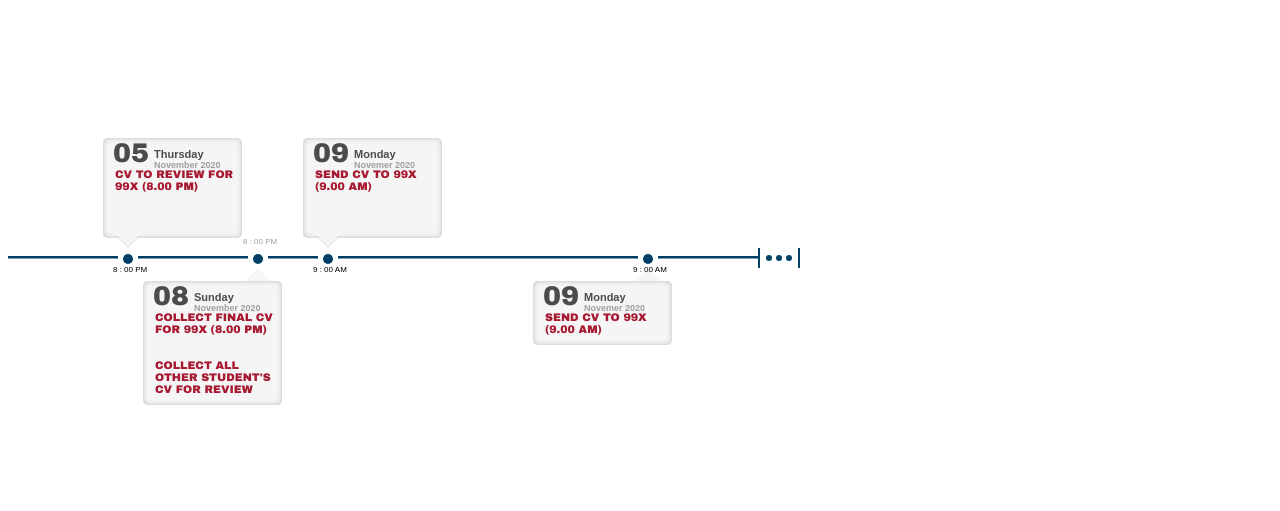
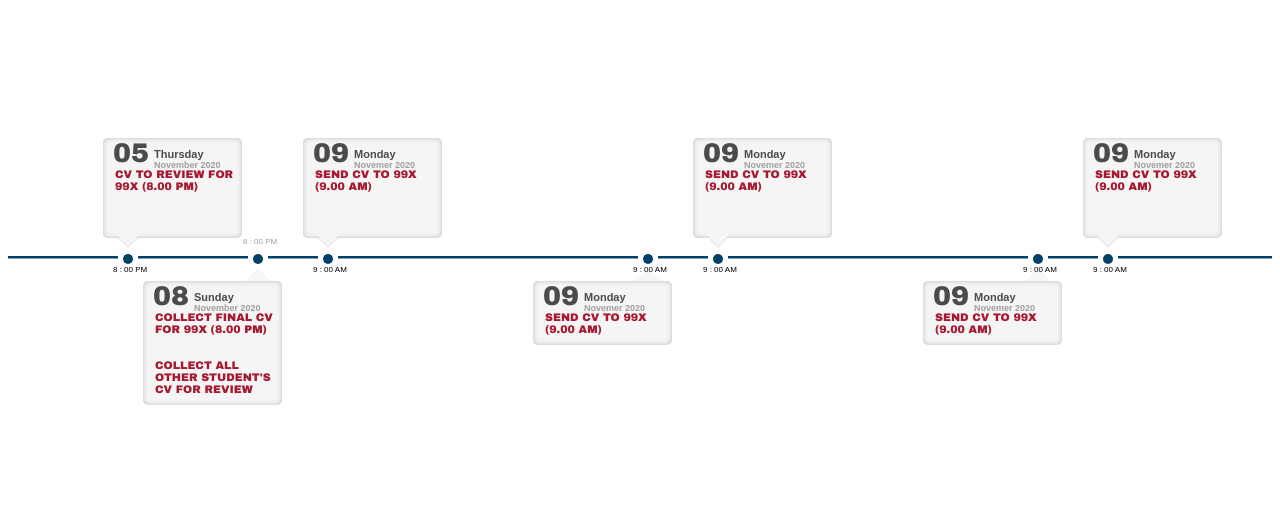
Before and after one commit to INTECS-UoM/careerfair_deadlines, a plain HTML site: page index.html in a window 1280 px wide. Drawn offline with Linux system fonts and the light colour scheme.

Commit message:
scrol test

```diff
--- a/index.html
+++ b/index.html
@@ -7,6 +7,7 @@
 
 <body>
 
+  <div style="display:inline-block;width:100%;overflow-x:scroll;">
   <div class="Timeline">
 
     <svg height="5" width="110">
@@ -98,6 +99,142 @@
       <div class="time">9 : 00 AM</div>
     </div>
 
+
+    <svg height="5" width="50">
+      <line x1="0" y1="0" x2="50" y2="0" style="stroke:#004165;stroke-width:5" />
+      Sorry, your browser does not support inline SVG.
+    </svg>
+
+    <div class="event3">
+      <div class="event1Bubble">
+        <div class="eventTime">
+          <div class="DayDigit">09</div>
+          <div class="Day">
+            Monday
+            <div class="MonthYear">Novemer 2020</div>
+          </div>
+        </div>
+        <div class="eventTitle">Send CV to 99x (9.00 AM)</div>
+      </div>
+      <svg height="20" width="20">
+        <circle cx="10" cy="11" r="5" fill="#004165" />
+      </svg>
+      <div class="time">9 : 00 AM</div>
+    </div>
+
+    <svg height="5" width="300">
+      <line x1="0" y1="0" x2="300" y2="0" style="stroke:#004165;stroke-width:5" />
+      Sorry, your browser does not support inline SVG.
+    </svg>
+
+    <div class="event4">
+      <div class="event2Bubble">
+        <div class="eventTime">
+          <div class="DayDigit">09</div>
+          <div class="Day">
+            Monday
+            <div class="MonthYear">Novemer 2020</div>
+          </div>
+        </div>
+        <div class="eventTitle">Send CV to 99x (9.00 AM)</div>
+      </div>
+      <svg height="20" width="20">
+        <circle cx="10" cy="11" r="5" fill="#004165" />
+      </svg>
+      <div class="time">9 : 00 AM</div>
+    </div>
+
+
+    <svg height="5" width="50">
+      <line x1="0" y1="0" x2="50" y2="0" style="stroke:#004165;stroke-width:5" />
+      Sorry, your browser does not support inline SVG.
+    </svg>
+
+    <div class="event3">
+      <div class="event1Bubble">
+        <div class="eventTime">
+          <div class="DayDigit">09</div>
+          <div class="Day">
+            Monday
+            <div class="MonthYear">Novemer 2020</div>
+          </div>
+        </div>
+        <div class="eventTitle">Send CV to 99x (9.00 AM)</div>
+      </div>
+      <svg height="20" width="20">
+        <circle cx="10" cy="11" r="5" fill="#004165" />
+      </svg>
+      <div class="time">9 : 00 AM</div>
+    </div>
+
+    <svg height="5" width="300">
+      <line x1="0" y1="0" x2="300" y2="0" style="stroke:#004165;stroke-width:5" />
+      Sorry, your browser does not support inline SVG.
+    </svg>
+
+    <div class="event4">
+      <div class="event2Bubble">
+        <div class="eventTime">
+          <div class="DayDigit">09</div>
+          <div class="Day">
+            Monday
+            <div class="MonthYear">Novemer 2020</div>
+          </div>
+        </div>
+        <div class="eventTitle">Send CV to 99x (9.00 AM)</div>
+      </div>
+      <svg height="20" width="20">
+        <circle cx="10" cy="11" r="5" fill="#004165" />
+      </svg>
+      <div class="time">9 : 00 AM</div>
+    </div>
+
+
+    <svg height="5" width="50">
+      <line x1="0" y1="0" x2="50" y2="0" style="stroke:#004165;stroke-width:5" />
+      Sorry, your browser does not support inline SVG.
+    </svg>
+
+    <div class="event3">
+      <div class="event1Bubble">
+        <div class="eventTime">
+          <div class="DayDigit">09</div>
+          <div class="Day">
+            Monday
+            <div class="MonthYear">Novemer 2020</div>
+          </div>
+        </div>
+        <div class="eventTitle">Send CV to 99x (9.00 AM)</div>
+      </div>
+      <svg height="20" width="20">
+        <circle cx="10" cy="11" r="5" fill="#004165" />
+      </svg>
+      <div class="time">9 : 00 AM</div>
+    </div>
+
+    <svg height="5" width="300">
+      <line x1="0" y1="0" x2="300" y2="0" style="stroke:#004165;stroke-width:5" />
+      Sorry, your browser does not support inline SVG.
+    </svg>
+
+    <div class="event4">
+      <div class="event2Bubble">
+        <div class="eventTime">
+          <div class="DayDigit">09</div>
+          <div class="Day">
+            Monday
+            <div class="MonthYear">Novemer 2020</div>
+          </div>
+        </div>
+        <div class="eventTitle">Send CV to 99x (9.00 AM)</div>
+      </div>
+      <svg height="20" width="20">
+        <circle cx="10" cy="11" r="5" fill="#004165" />
+      </svg>
+      <div class="time">9 : 00 AM</div>
+    </div>
+
+
     <svg height="5" width="50">
       <line x1="0" y1="0" x2="50" y2="0" style="stroke:#004165;stroke-width:5" />
       Sorry, your browser does not support inline SVG.
@@ -133,6 +270,7 @@
     </svg>
 
   </div>
+  </div>
 
 </body>
 
--- a/styles.css
+++ b/styles.css
@@ -2,6 +2,7 @@
   display: flex;
   align-items: center;
   height: 500px;
+  width: 2000px;
 }
 
 .event1,
```
